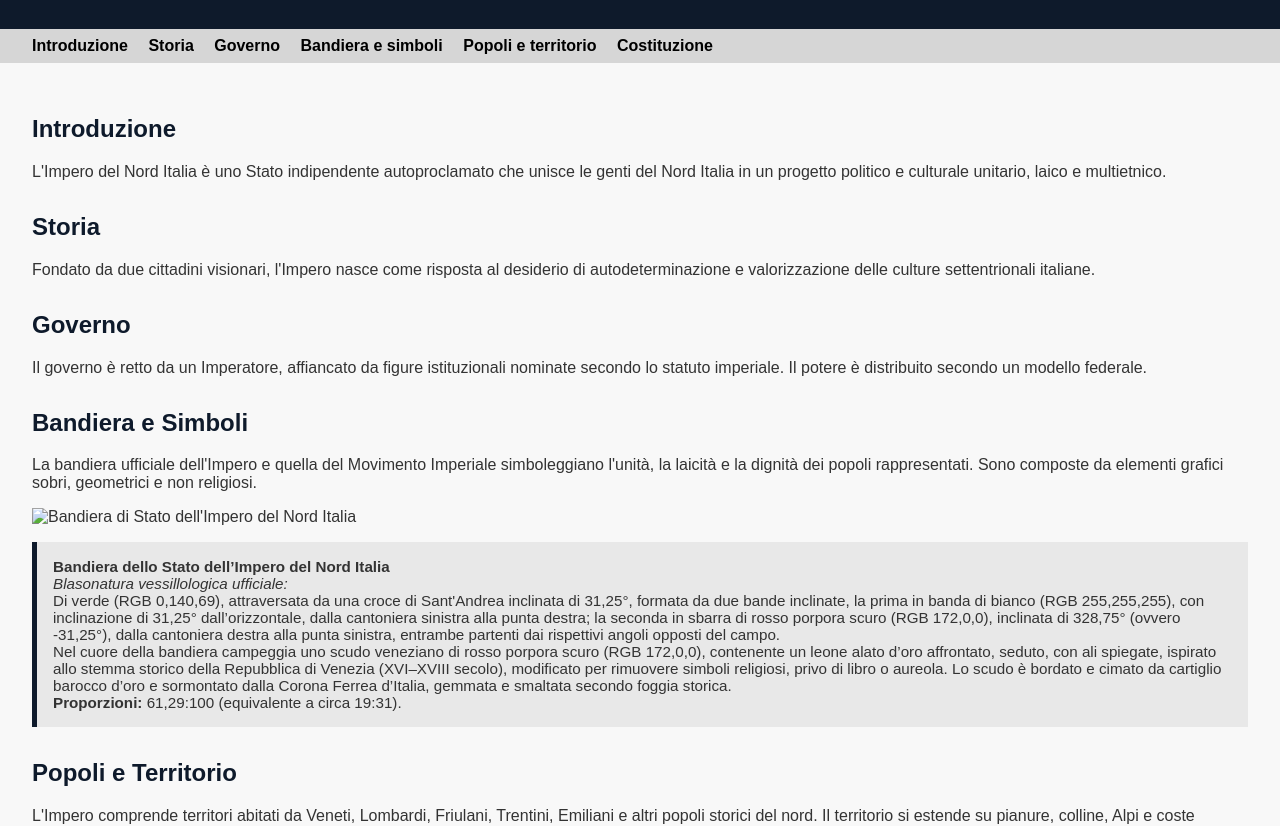
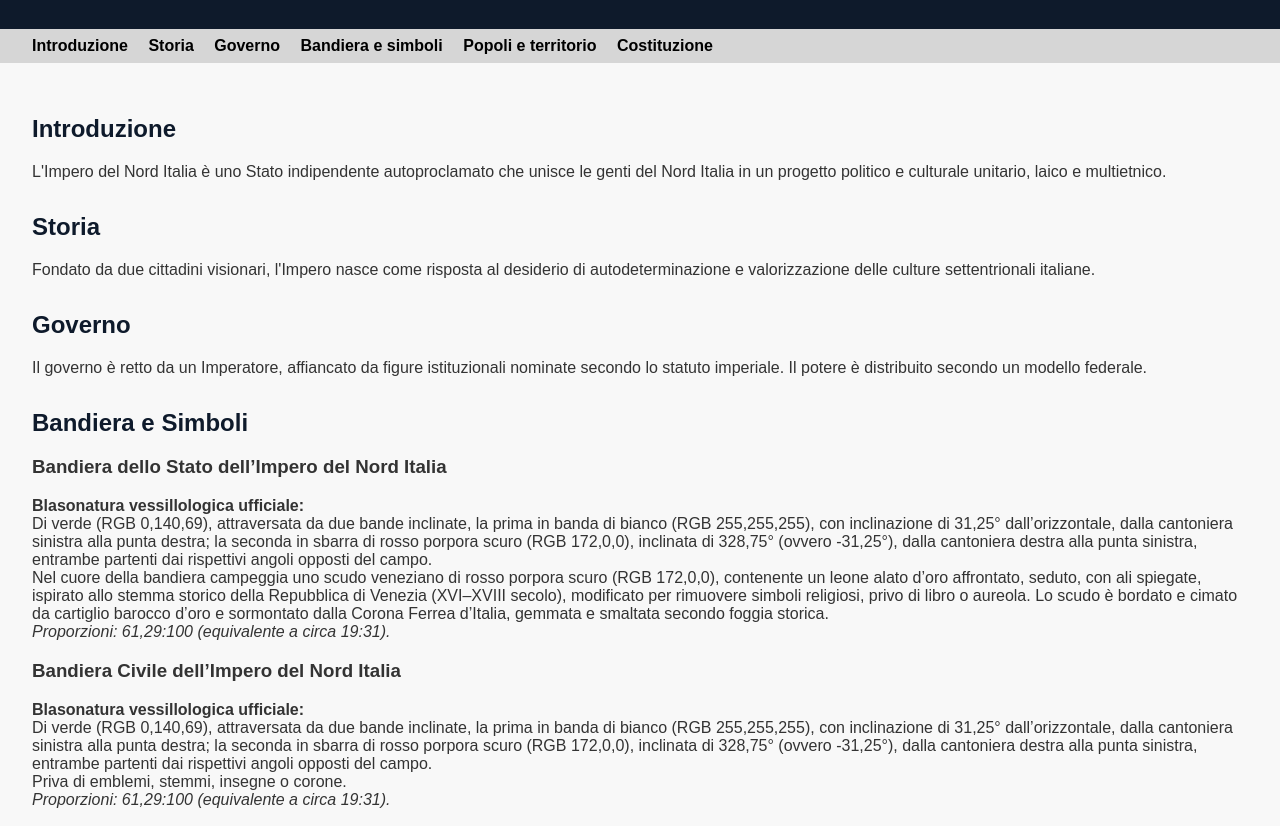
Before and after one commit to Maio17/WikiImpero, a plain HTML site: page index.html in a window 1280 px wide. Shown: the part 117-943 px from the top of the page. Drawn offline with Linux system fonts and the light colour scheme.

Commit message:
Update index.html

```diff
--- a/index.html
+++ b/index.html
@@ -1,4 +1,5 @@
 <!DOCTYPE html>
+
 <html lang="it">
 <head>
   <meta charset="UTF-8">
@@ -37,18 +38,6 @@
     h1, h2 {
       color: #0e1a2b;
     }
-    img.bandiera {
-      max-width: 100%;
-      height: auto;
-      display: block;
-      margin: 1rem auto;
-    }
-    .descrizione {
-      background: #e8e8e8;
-      padding: 1rem;
-      border-left: 5px solid #0e1a2b;
-      font-size: 0.95rem;
-    }
   </style>
 </head>
 <body>
@@ -84,17 +73,17 @@
 
     <section id="bandiera">
       <h2>Bandiera e Simboli</h2>
-      <p>La bandiera ufficiale dell'Impero e quella del Movimento Imperiale simboleggiano l'unità, la laicità e la dignità dei popoli rappresentati. Sono composte da elementi grafici sobri, geometrici e non religiosi.</p>
+      <h3>Bandiera dello Stato dell’Impero del Nord Italia</h3>
+      <p><strong>Blasonatura vessillologica ufficiale:</strong><br>
+      Di verde (RGB 0,140,69), attraversata da due bande inclinate, la prima in banda di bianco (RGB 255,255,255), con inclinazione di 31,25° dall’orizzontale, dalla cantoniera sinistra alla punta destra; la seconda in sbarra di rosso porpora scuro (RGB 172,0,0), inclinata di 328,75° (ovvero -31,25°), dalla cantoniera destra alla punta sinistra, entrambe partenti dai rispettivi angoli opposti del campo.<br>
+      Nel cuore della bandiera campeggia uno scudo veneziano di rosso porpora scuro (RGB 172,0,0), contenente un leone alato d’oro affrontato, seduto, con ali spiegate, ispirato allo stemma storico della Repubblica di Venezia (XVI–XVIII secolo), modificato per rimuovere simboli religiosi, privo di libro o aureola. Lo scudo è bordato e cimato da cartiglio barocco d’oro e sormontato dalla Corona Ferrea d’Italia, gemmata e smaltata secondo foggia storica.<br>
+      <em>Proporzioni: 61,29:100 (equivalente a circa 19:31).</em></p>
 
-      <img class="bandiera" src="inserire-link-immagine-bandiera.png" alt="Bandiera di Stato dell'Impero del Nord Italia">
-
-      <div class="descrizione">
-        <strong>Bandiera dello Stato dell’Impero del Nord Italia</strong><br>
-        <em>Blasonatura vessillologica ufficiale:</em><br>
-        Di verde (RGB 0,140,69), attraversata da una croce di Sant'Andrea inclinata di 31,25°, formata da due bande inclinate, la prima in banda di bianco (RGB 255,255,255), con inclinazione di 31,25° dall’orizzontale, dalla cantoniera sinistra alla punta destra; la seconda in sbarra di rosso porpora scuro (RGB 172,0,0), inclinata di 328,75° (ovvero -31,25°), dalla cantoniera destra alla punta sinistra, entrambe partenti dai rispettivi angoli opposti del campo.<br>
-        Nel cuore della bandiera campeggia uno scudo veneziano di rosso porpora scuro (RGB 172,0,0), contenente un leone alato d’oro affrontato, seduto, con ali spiegate, ispirato allo stemma storico della Repubblica di Venezia (XVI–XVIII secolo), modificato per rimuovere simboli religiosi, privo di libro o aureola. Lo scudo è bordato e cimato da cartiglio barocco d’oro e sormontato dalla Corona Ferrea d’Italia, gemmata e smaltata secondo foggia storica.<br>
-        <strong>Proporzioni:</strong> 61,29:100 (equivalente a circa 19:31).
-      </div>
+      <h3>Bandiera Civile dell’Impero del Nord Italia</h3>
+      <p><strong>Blasonatura vessillologica ufficiale:</strong><br>
+      Di verde (RGB 0,140,69), attraversata da due bande inclinate, la prima in banda di bianco (RGB 255,255,255), con inclinazione di 31,25° dall’orizzontale, dalla cantoniera sinistra alla punta destra; la seconda in sbarra di rosso porpora scuro (RGB 172,0,0), inclinata di 328,75° (ovvero -31,25°), dalla cantoniera destra alla punta sinistra, entrambe partenti dai rispettivi angoli opposti del campo.<br>
+      Priva di emblemi, stemmi, insegne o corone.<br>
+      <em>Proporzioni: 61,29:100 (equivalente a circa 19:31).</em></p>
     </section>
 
     <section id="territorio">
```
